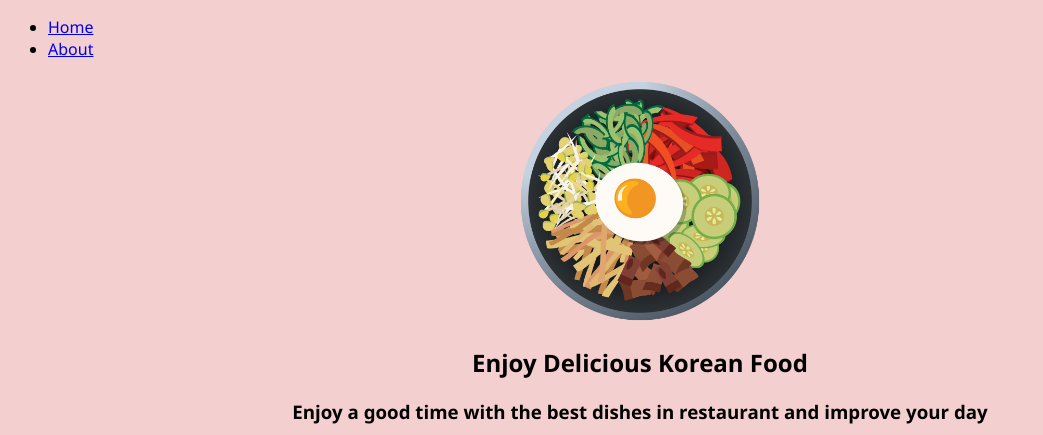
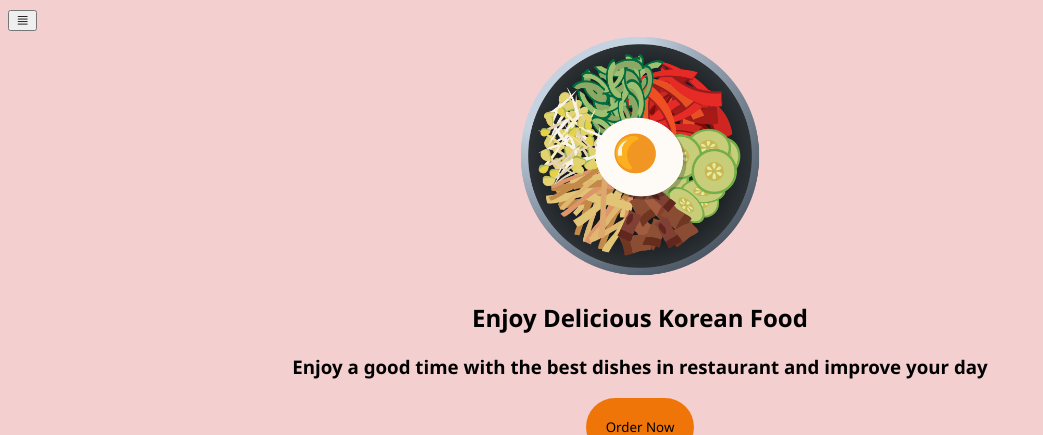
Before and after one commit to Project-Dev-Ops/Project-Dev-Ops, a Node server app: page / in a window 1280 px wide. Shown: the top 435 px of the page, without its empty margins (0-1043 px from the left). Run offline with Node 20, Linux system fonts and the light colour scheme.

Commit message:
add navigation bar toggle btn

```diff
--- a/app.js
+++ b/app.js
@@ -4,6 +4,8 @@
 const ejs = require("ejs");
 const app = express();
 const lodash = require("lodash");
+
+
 
 
 
--- a/views/partials/header.ejs
+++ b/views/partials/header.ejs
@@ -1,7 +1,17 @@
+<!DOCTYPE html>
+<html lang="en">
+    <head>
+        <meta charset="utf-8">
+        <meta name="viewport" content="width=device-width, initial-scale=1">
+       <link rel="stylesheet" href="https://cdn.jsdelivr.net/npm/bootstrap-icons@1.5.0/font/bootstrap-icons.css">
+        <link href="/css/style.css" rel="stylesheet">
 
-    <div class="navbar-collapse collapse">
-        <ul class="nav navbar-nav">
-            <li id="home"><a href="/">Home</a></li>
-            <li id="about"><a href="/about">About</a></li>
-        </ul>
-    </div>
+        <link rel="preconnect" href="https://fonts.googleapis.com">
+        <link rel="preconnect" href="https://fonts.gstatic.com" crossorigin>
+        <link href="https://fonts.googleapis.com/css2?family=Kanit:wght@200&display=swap" rel="stylesheet">
+ <!-- navigation bar toggle btn -->
+ <button class="navbar-toggler" id="toggleBtn" type="button" data-bs-toggle="collapse" data-bs-target="#navbarSupportedContent" aria-controls="navbarSupportContent" aria-expanded="false" aria-label="Toggle navigation">
+    <span class="navbar-toggler-icon">
+        <span class='bi bi-justify'></span>
+    </span>
+</button>
```
Also changed, not shown: views/partials/footer.ejs (+13 -0 lines), public/css/styles.css (line endings or trailing spaces), public/css/welcom.css (added).
